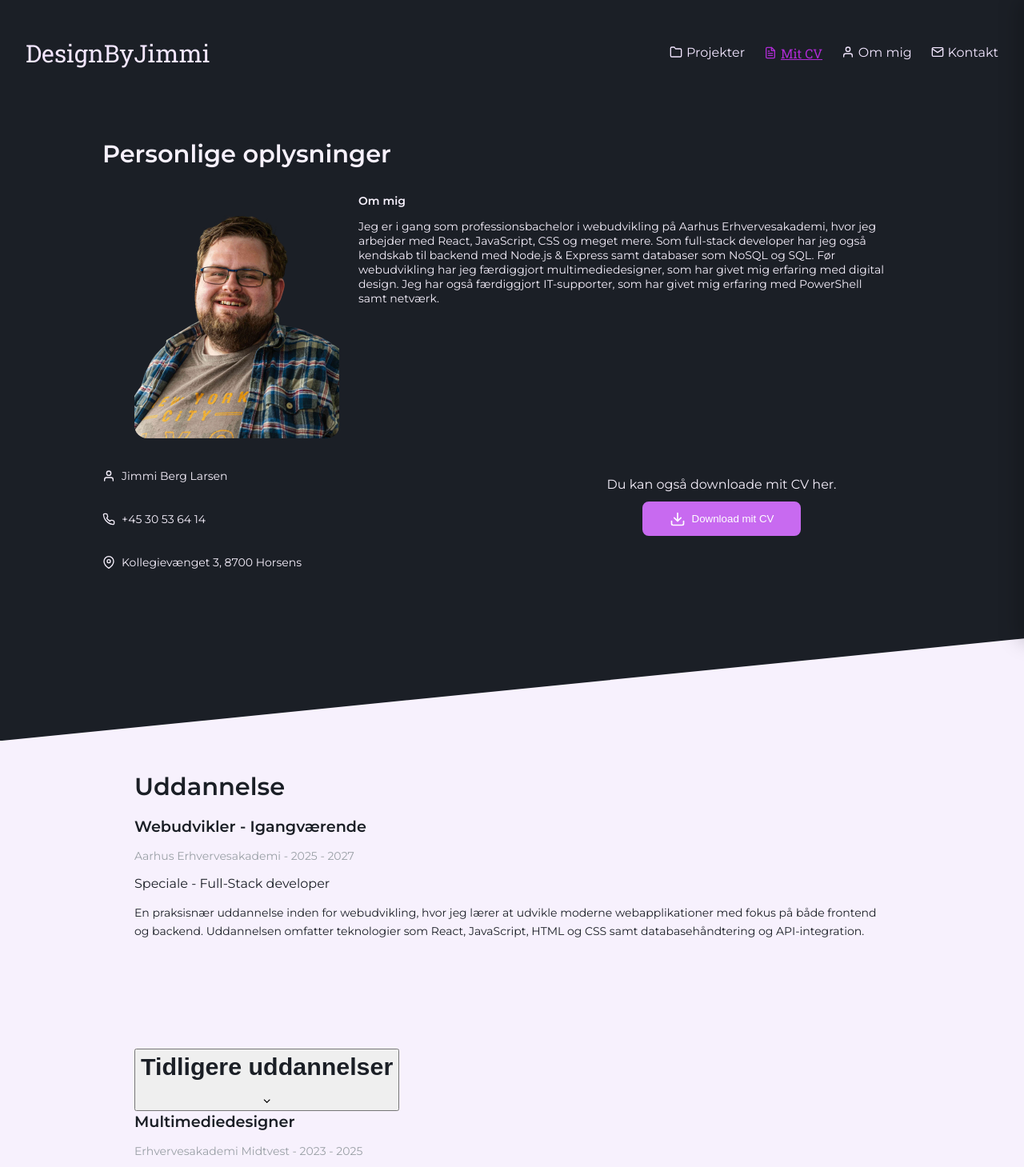
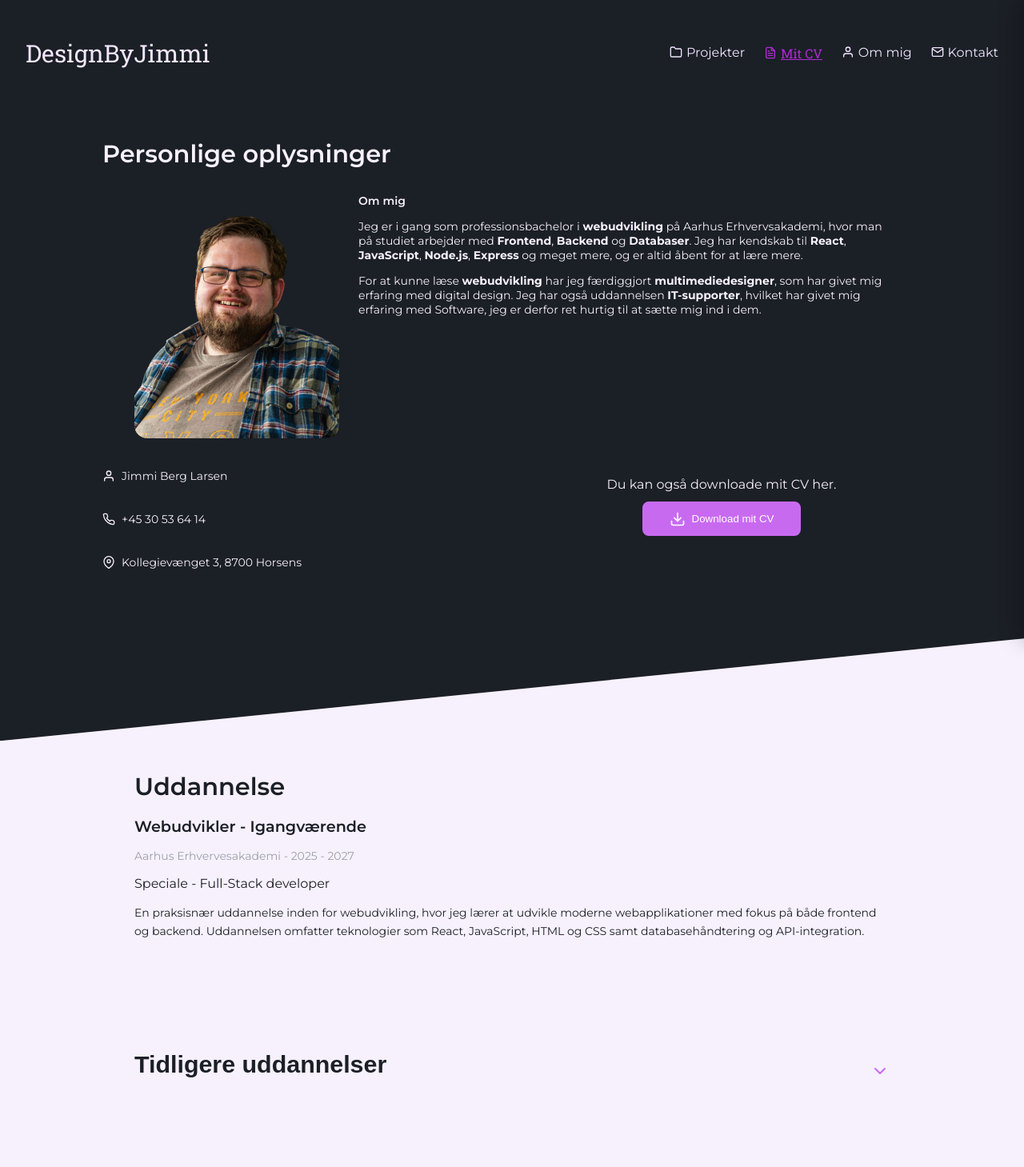
Before and after one commit to Saliandros/DesignByJimmi, a React (Vite) app: page /cv in a window 1280 px wide. Shown: the top 1459 px of the page at 80% size. Built offline with nearby package versions, Linux system fonts and the light colour scheme.

Commit message:
Enhance About and CV pages with improved content structure and styling; add new toggle styles for CV section

```diff
--- a/src/pages/about.jsx
+++ b/src/pages/about.jsx
@@ -25,30 +25,37 @@ export default function About() {
             </p>
             <p className="mt-075">
               Min interesse startede som 7-årig, hvor jeg første gang mødte
-              Diablo 2 Lord of Destruction, som har været med
-              til at forme min interesse inden for IT. Som barn ville jeg være
-              "sådan en der laver computerspil", da vidste jeg dog ikke at det
-              hed en game-developer, og som ikke er så udbredt i Danmark.
-              Jeg valgte da at kigge efter min anden passion, nemlig at hjælpe andre
-              mennesker med deres IT-problemer.
+              Diablo 2 Lord of Destruction, som har været med til at forme min
+              interesse inden for IT. Som barn ville jeg være{" "}
+              <em>&ldquo;sådan en der laver computerspil&rdquo;</em>, da vidste
+              jeg dog ikke at det hed en <strong>game-developer</strong>, og som
+              ikke er et udbredt fag i Danmark. Jeg valgte da at kigge efter min
+              anden passion, nemlig at hjælpe andre mennesker med deres
+              IT-problemer.
             </p>
             <p className="mt-075">
-              Jeg har altid haft det nemmere med IT, og det har også altid sagt mig meget,
-              som  ledte mig til at søge vejen som IT-Supporter, en uddannelse der til sidst
-              påvirkede mig til at søge Webudvikleren på Aarhus Erhvervsakademi.
-              Jeg er ret kvalitetsbevidst, og elsker når kunden går smilende ud
-              af døren efter en god service.
+              Jeg har altid haft det nemt med IT, og det har også altid sagt mig
+              meget, hvilket ledte mig til at søge vejen som{" "}
+              <strong>IT-Supporter</strong> &ndash; en uddannelse der til sidst
+              påvirkede mig til at søge <strong>Webudvikleren</strong> på Aarhus
+              Erhvervsakademi. Jeg er ret kvalitetsbevidst, og elsker når kunden
+              går smilende ud ad døren efter en god service.
             </p>
             <p className="mt-075">
-              Ud over det tekniske har jeg en stor passion for det kreative, og det er også
-              en af grundene til at jeg valgte Webudvikleren, da det kombinerer det tekniske og
-              det kreative på en måde der giver mening for mig. Jeg elsker at bygge ting, og
-              det er præcis det jeg gør når jeg koder. Det er en kreativ proces hvor jeg kan
-              skabe noget ud af ingenting, og det er virkelig tilfredsstillende.
+              Ud over det tekniske har jeg en stor passion for det kreative, og
+              det er også en af grundene til, at jeg valgte{" "}
+              <strong>Webudvikleren</strong>, da det kombinerer det tekniske og
+              det kreative på en måde, der giver mening for mig. Jeg elsker at
+              bygge ting &ndash; det er præcis det jeg gør når jeg koder. Det er
+              en kreativ proces, hvor jeg kan skabe noget ud af ingenting, og det
+              er virkelig tilfredsstillende.
             </p>
             <p className="mt-075">
-              Vil du se mine konkrete færdigheder, uddannelse og arbejdserfaring?{" "}
-              <a href="/cv" className="link-style-body">Se mit CV</a>
+              Vil du se mine konkrete færdigheder, uddannelse og
+              arbejdserfaring?{" "}
+              <a href="/cv" className="link-style-body">
+                Se mit CV
+              </a>
             </p>
           </section>
 
@@ -56,66 +63,85 @@ export default function About() {
           <section className="about-section about-section-card">
             <h2 className="heading-2">Rejsen her til Webudvikleren</h2>
             <p>
-              Jeg voksede op i pleje på en gård nær Ikast, en del af min midtjyske opvækst
-              som har formet mig meget. Her var vi 8 børn som i dag er voksne mennesker med
-              forskellige veje i livet, men den gang hjalp vi med at få alt til at løbe rundt.
-              Mange af mine værdier og min tilgang til livet, som jeg har i dag, stammer fra den tid.
+              Jeg voksede op i pleje på en gård nær Ikast. Den del af min
+              midtjyske opvækst har formet mig meget. Her var vi 8 børn, som i
+              dag er voksne mennesker med forskellige veje i livet. Vi har altid
+              hjulpet til at få tingene til at løbe rundt. Mange af mine værdier
+              og min tilgang til livet, som jeg har i dag, stammer fra den tid.
             </p>
             <p className="mt-075">
-              Efter folkeskolen vidste jeg ikke hvad jeg ville med mit liv, så jeg startede på Lastbil Chauffør uddannelsen
-              på Learnmark i Horsens, men det var ikke det rigtige for mig, og jeg stoppede efter første semester.
-              Jeg havde altid haft en interesse for IT, men den gang ville jeg ikke gøre Hobby til job.
-              Jeg startede på IT-supporter uddannelsen på Herning Erhvervsskole efter at have prøvet kræfter med Elektrikeren.
-              Det var en god oplevelse, og jeg lærte meget om IT-support og kundeservice og udvidede min horisont inden for IT og Software.
+              Efter folkeskolen vidste jeg ikke, hvad jeg ville med mit liv, så
+              jeg startede på{" "}
+              <strong>Lager &amp; Logistik-uddannelsen</strong> på Learnmark i
+              Horsens. Det var ikke det rigtige for mig, og jeg stoppede efter
+              første semester. Jeg havde altid haft en interesse for IT, men den
+              gang ville jeg ikke gøre hobby til job. Jeg startede på{" "}
+              <strong>IT-supporter-uddannelsen</strong> på Herning Erhvervsskole
+              efter at have prøvet kræfter med{" "}
+              <strong>Elektriker-uddannelsen</strong>. Det var en god oplevelse,
+              som lærte mig meget om IT-support og kundeservice og den udvidede
+              også min horisont inden for IT og Software.
             </p>
             <p className="mt-075">
-              Så med den baggrund, hvorfor fortsatte jeg egentlig ikke som
-              IT-supporter? Det var fordi jeg ville være programmør.
-              Da jeg begyndte at lege med WordPress
-              og PowerShell Scripting fandt jeg vejen. Jeg skulle være
-              Datamatiker, og jeg søgte den retning med stor entusiasme. Men jeg
-              manglede det grafiske.
-              Koden alene var fedt men jeg har også altid godt kunne lide det visuelle.
-              Jeg valgte derfor at finde en ny retning, nemlig Multimediedesigner, som kombinerede
-              det tekniske og det kreative på en måde der gav mening for mig.
+              Hvorfor fortsatte jeg egentlig ikke som IT-supporter? kunne man
+              tænke. Det var, fordi jeg ville være programmør, en barndomsdrøm
+              der stammer helt tilbage fra Diablo 2 Lord of Destruction.
+              <br />
+              På IT-Supporteren begyndte at lege med WordPress og PowerShell
+              Scripting, som hjalp mig til at finde vejen. Jeg skulle være
+              Datamatiker, og jeg søgte den retning med stor entusiasme, men jeg
+              fandt ret hurtigt ud af at jeg manglede det grafiske. Kodningen
+              alene var fedt, men jeg har også altid godt kunne lide det
+              visuelle. Jeg valgte derfor at finde en ny retning, nemlig{" "}
+              <strong>Multimediedesigner-uddannelsen</strong>, som kombinerede
+              det tekniske og det kreative på en måde, der gav mening for mig.
               Det uddannelsesforløb har jeg brugt som springbræt til at kunne
-              toppe den op med Webudvikler, og det er præcis det rigtige sted for mig at
-              være.
+              toppe den op med Webudvikleren, og det er præcis det rigtige sted
+              for mig at være.
             </p>
           </section>
 
           {/* Fritid */}
           <section className="about-section about-section-card">
             <h2 className="heading-2">Hvad laver jeg uden for arbejde?</h2>
+            <div className="about-cat-layout">
+              <img
+                src="/assets/image/cat.webp"
+                alt="Billede af Michella"
+                className="about-cat-image"
+              />
+              <div>
                 <p>
-              Jeg er et socialt menneske og sætter stor pris på fællesskab. En
-              stor del af det sociale sker faktisk foran skærmen,
-              nemlig i MMORPGs, som jeg også bruger til at koble af med.
-              Jeg kan godt lide verdenerne og atmosfæren i den her type spil.
+                  Jeg er et socialt menneske og sætter stor pris på fællesskab.
+                  En stor del af det sociale sker faktisk foran skærmen, nemlig
+                  i MMORPGs, som jeg også bruger til at koble af med. Jeg kan
+                  godt lide verdenerne, historierne og atmosfæren i den her type
+                  spil.
                 </p>
                 <p className="mt-075">
-              Uden for PCen har jeg en lille men knyttet vennegruppe. Vi er 3
-              gutter der har kendt hinanden siden 4. klasse, og det siger noget
-              om os at vi stadig holder godt fast i hinanden i dag. Vi tager
-              jævnligt ud og spiser, ser film i biografen og sørger for at holde
-              os opdaterede på hinandens liv. Den slags venskaber tager man ikke
-              for givet.
+                  Uden for PCen har jeg en lille men tætknyttet vennegruppe. Vi
+                  er 3 gutter, der har kendt hinanden siden 4. klasse. Det siger
+                  noget om os, at vi stadig holder godt fast i hinanden i dag.
+                  Vi tager jævnligt ud og spiser, ser film i biografen og sørger
+                  for at holde os opdaterede på hinandens liv. Den slags
+                  venskaber tager man ikke for givet.
                 </p>
                 <p className="mt-075">
-              Udover det har jeg stor passion for dyr, noget der kommer fra min opvækst
-              på gården, vi har altid haft både hunde og katte. En passion der førte mig til at skulle se,
-              alle afsnit af "Den Blå Planet" som lille, og som har udvidet til mere end de mere almindelige.
-              Jeg har faktisk min egen kat, her er hun:
+                  Udover det har jeg stor passion for dyr, noget der kommer fra
+                  min opvækst på gården. Vi har altid haft både hunde og katte.
+                  En passion, der førte mig til at skulle se alle afsnit af{" "}
+                  <em>&ldquo;Den Blå Planet&rdquo;</em> som lille, og som har
+                  udvidet min passion for dyr som helhed. Jeg har faktisk min
+                  egen kat, her er hun.
                 </p>
-            <img
-              src="/assets/image/cat.webp"
-              alt="Jimmis kat"
-              className="about-cat-image"
-            />
                 <p className="mt-075">
-              Men det er ikke bare de almindelige husdyr, jeg har også en stor interesse for eksotiske dyr, og jeg har altid drømt om at have en slange eller en øgle som kæledyr.
-              Jeg har dog ikke haft mulighed.
+                  Men det er ikke bare de almindelige husdyr. Jeg har også en
+                  stor interesse for eksotiske dyr, og jeg har altid drømt om at
+                  have en slange eller en øgle som kæledyr. Jeg har dog ikke
+                  haft mulighed.
                 </p>
+              </div>
+            </div>
           </section>
         </article>
       </section>
--- a/src/pages/cv.jsx
+++ b/src/pages/cv.jsx
@@ -9,7 +9,7 @@ import { useState } from "react";
 
 export default function CV() {
   const downloadUrl =
-    "https://drive.google.com/uc?export=download&id=1vQTqQa0V4KQv-bELjAdvw20GBcZFUhab";
+    "https://drive.google.com/uc?export=download&id=1oKt8fdTqrKXsRva7SJl0s8OijfNoYKOA";
 
   const [previousEducationOpen, setPreviousEducationOpen] = useState(false);
   const [showDownloadPopup, setShowDownloadPopup] = useState(false);
@@ -45,14 +45,23 @@ export default function CV() {
               <figcaption className="cv-profile-content">
                 <p className="cv-profile-heading">Om mig</p>
                 <p>
-                  Jeg er i gang som professionsbachelor i webudvikling på Aarhus
-                  Erhvervesakademi, hvor jeg arbejder med React, JavaScript, CSS
-                  og meget mere. Som full-stack developer har jeg også kendskab
-                  til backend med Node.js & Express samt databaser som NoSQL og
-                  SQL. Før webudvikling har jeg færdiggjort multimediedesigner,
-                  som har givet mig erfaring med digital design. Jeg har også
-                  færdiggjort IT-supporter, som har givet mig erfaring med
-                  PowerShell samt netværk.
+                  Jeg er i gang som professionsbachelor i{" "}
+                  <strong>webudvikling</strong> på Aarhus Erhvervsakademi, hvor
+                  man på studiet
+                  arbejder med <strong>Frontend</strong>,{" "}
+                  <strong>Backend</strong> og <strong>Databaser</strong>. Jeg
+                  har kendskab til <strong>React</strong>,{" "}
+                  <strong>JavaScript</strong>, <strong>Node.js</strong>,{" "}
+                  <strong>Express</strong> og meget mere, og er altid åbent for
+                  at lære mere.
+                </p>
+                <p style={{ marginTop: "0.75rem" }}>
+                  For at kunne læse <strong>webudvikling</strong> har jeg
+                  færdiggjort <strong>multimediedesigner</strong>, som har givet
+                  mig erfaring med digital design. Jeg har også uddannelsen{" "}
+                  <strong>IT-supporter</strong>, hvilket har givet mig erfaring
+                  med Software, jeg er derfor ret
+                  hurtig til at sætte mig ind i dem.
                 </p>
               </figcaption>
             </figure>
@@ -224,7 +233,7 @@ export default function CV() {
                   <li>Engelsk - Flydende</li>
                 </ul>
               </div>
-              <div>
+              <div style={{ marginTop: "1rem" }}>
                 <h3 className="heading-3">Skriftligt kendskab</h3>
                 <ul className="cv-list">
                   <li>Norsk</li>
--- a/src/styles.css
+++ b/src/styles.css
@@ -1352,6 +1352,54 @@ header::after {
   box-shadow: 0 10px 24px rgba(0, 0, 0, 0.18);
 }
 
+.cv-toggle {
+  display: flex;
+  align-items: center;
+  justify-content: space-between;
+  width: 100%;
+  background: none;
+  border: none;
+  padding: 0;
+  cursor: pointer;
+  text-align: left;
+}
+
+.cv-toggle-icon {
+  display: flex;
+  align-items: center;
+  justify-content: center;
+  transition: transform 0.3s ease;
+  color: var(--color-accent);
+  flex-shrink: 0;
+}
+
+.cv-toggle-icon--open {
+  transform: rotate(180deg);
+}
+
+.cv-toggle-chevron {
+  width: 1.5rem;
+  height: 1.5rem;
+}
+
+.cv-toggle-content {
+  display: grid;
+  grid-template-rows: 0fr;
+  transition: grid-template-rows 0.3s ease;
+}
+
+.cv-toggle-content--open {
+  grid-template-rows: 1fr;
+}
+
+.cv-toggle-list {
+  overflow: hidden;
+  display: flex;
+  flex-direction: column;
+  gap: 1.5rem;
+  padding-top: 1.5rem;
+}
+
 
 .cv-profile {
   display: flex;
@@ -1452,10 +1500,12 @@ header::after {
   position: fixed;
   bottom: 20px;
   right: 20px;
-  background: #111;
+  z-index: 9999;
+  background: var(--color-accent);
   color: #fff;
-  padding: 12px 16px;
+  padding: 12px 20px;
   border-radius: 8px;
+  border: 2px solid var(--color-accent);
   box-shadow: 0 4px 12px rgba(0,0,0,0.2);
   font-size: 14px;
 };
@@ -1587,12 +1637,33 @@ header::after {
   color: var(--color-text-primary);
 }
 
+.about-cat-layout {
+  display: flex;
+  gap: 2rem;
+  align-items: center;
+  justify-content: center;
+  margin-top: 1rem;
+}
+
 .about-cat-image {
-  width: 16rem;
-  height: 20rem;
+  width: 24rem;
+  height: 30rem;
   object-fit: cover;
   border-radius: 1rem;
-  margin-top: 1rem;
+  flex-shrink: 0;
+}
+
+@media (max-width: 600px) {
+  .about-cat-layout {
+    flex-direction: column;
+    align-items: center;
+  }
+
+  .about-cat-image {
+    width: 100%;
+    max-width: 20rem;
+    height: auto;
+  }
 }
 
 
```
Lines whose indentation alone changed are shown as unchanged.
